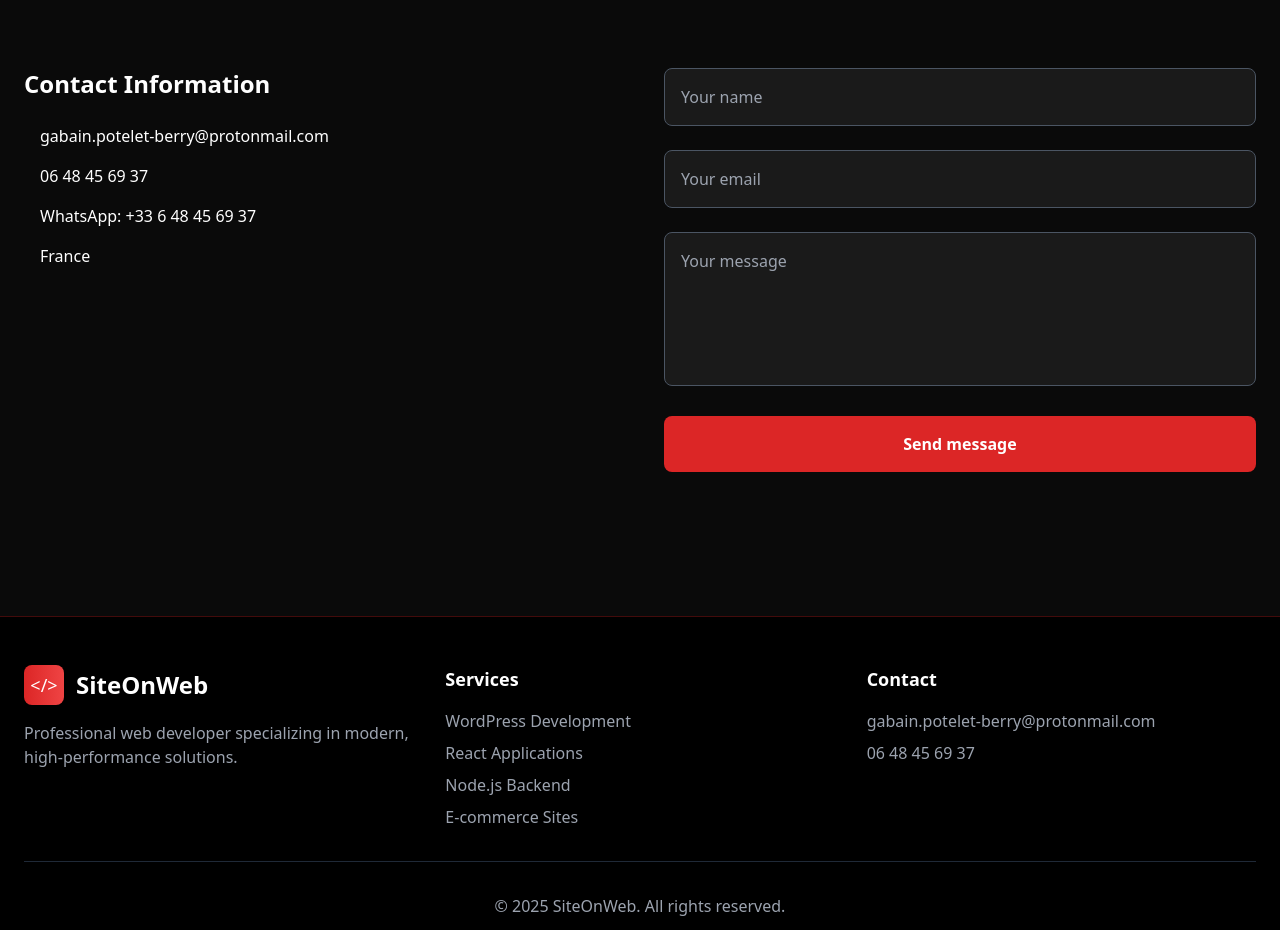
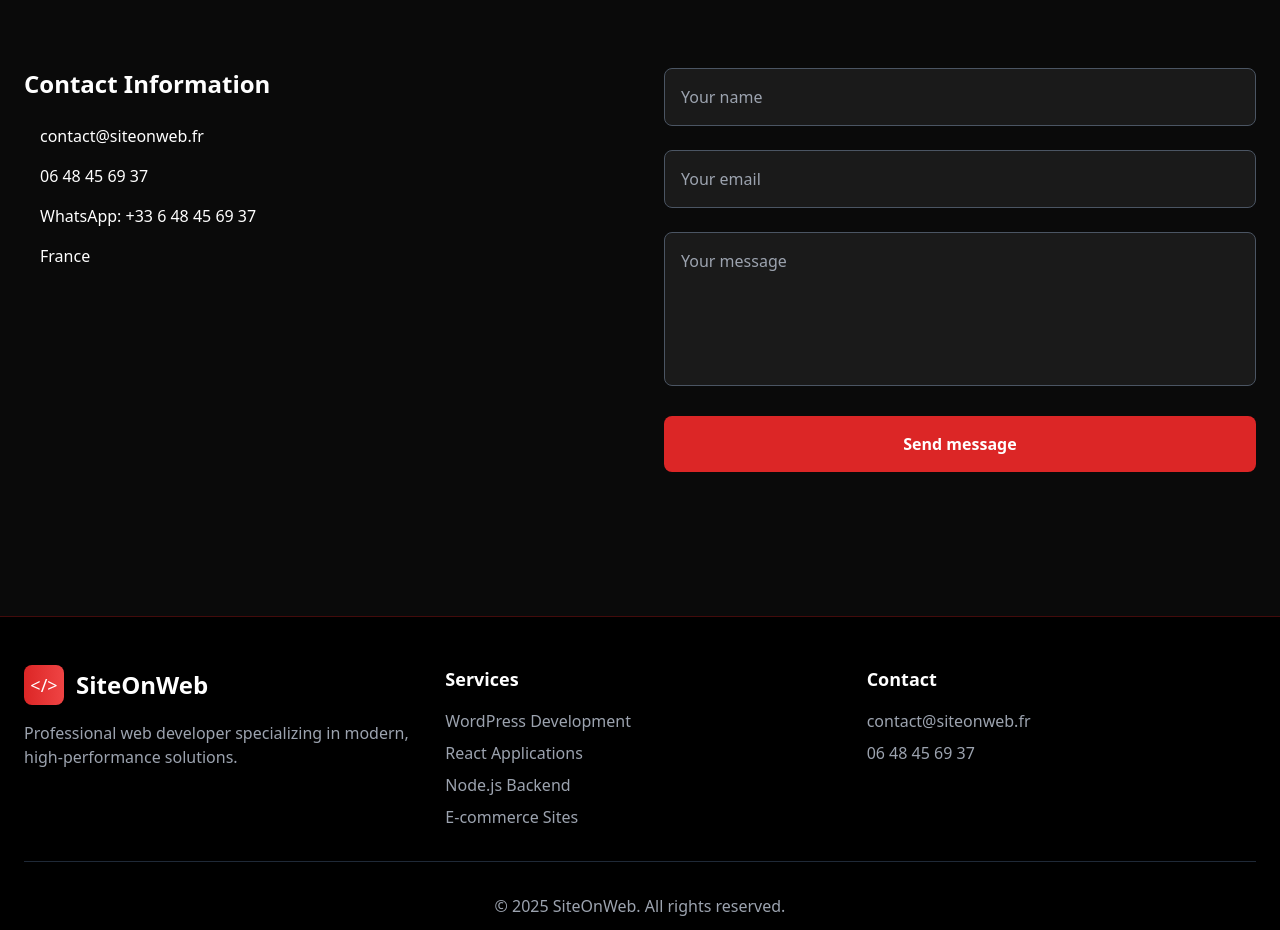
Before and after one commit to Niabag/PortFolio, a React (Vite) app: page / in a window 1280 px wide. Shown: the part 2120-3050 px from the top of the page. Built offline with nearby package versions, Linux system fonts and the light colour scheme.

Commit message:
Update contact email address

```diff
--- a/src/components/Contact.jsx
+++ b/src/components/Contact.jsx
@@ -67,7 +67,7 @@ const onSubmit = async (event) => {
             <div className="space-y-4">
               <div className="flex items-center space-x-4">
                 <i className="fas fa-envelope text-primary-red text-lg sm:text-xl"></i>
-                <span className="text-sm sm:text-base break-all">gabain.potelet-berry@protonmail.com</span>
+                <span className="text-sm sm:text-base break-all">contact@siteonweb.fr</span>
               </div>
               <div className="flex items-center space-x-4">
                 <i className="fas fa-phone text-primary-red text-lg sm:text-xl"></i>
--- a/src/components/Footer.jsx
+++ b/src/components/Footer.jsx
@@ -30,7 +30,7 @@ export default function Footer() {
           </div>
           <div>
             <h4 className="text-base sm:text-lg font-bold mb-4">{t('footer.contactTitle')}</h4>
-            <p className="text-gray-400 mb-2 text-sm sm:text-base break-all">gabain.potelet-berry@protonmail.com</p>
+            <p className="text-gray-400 mb-2 text-sm sm:text-base break-all">contact@siteonweb.fr</p>
             <p className="text-gray-400 mb-4 text-sm sm:text-base">06 48 45 69 37</p>
             <div className="flex space-x-4">
               <a
```
